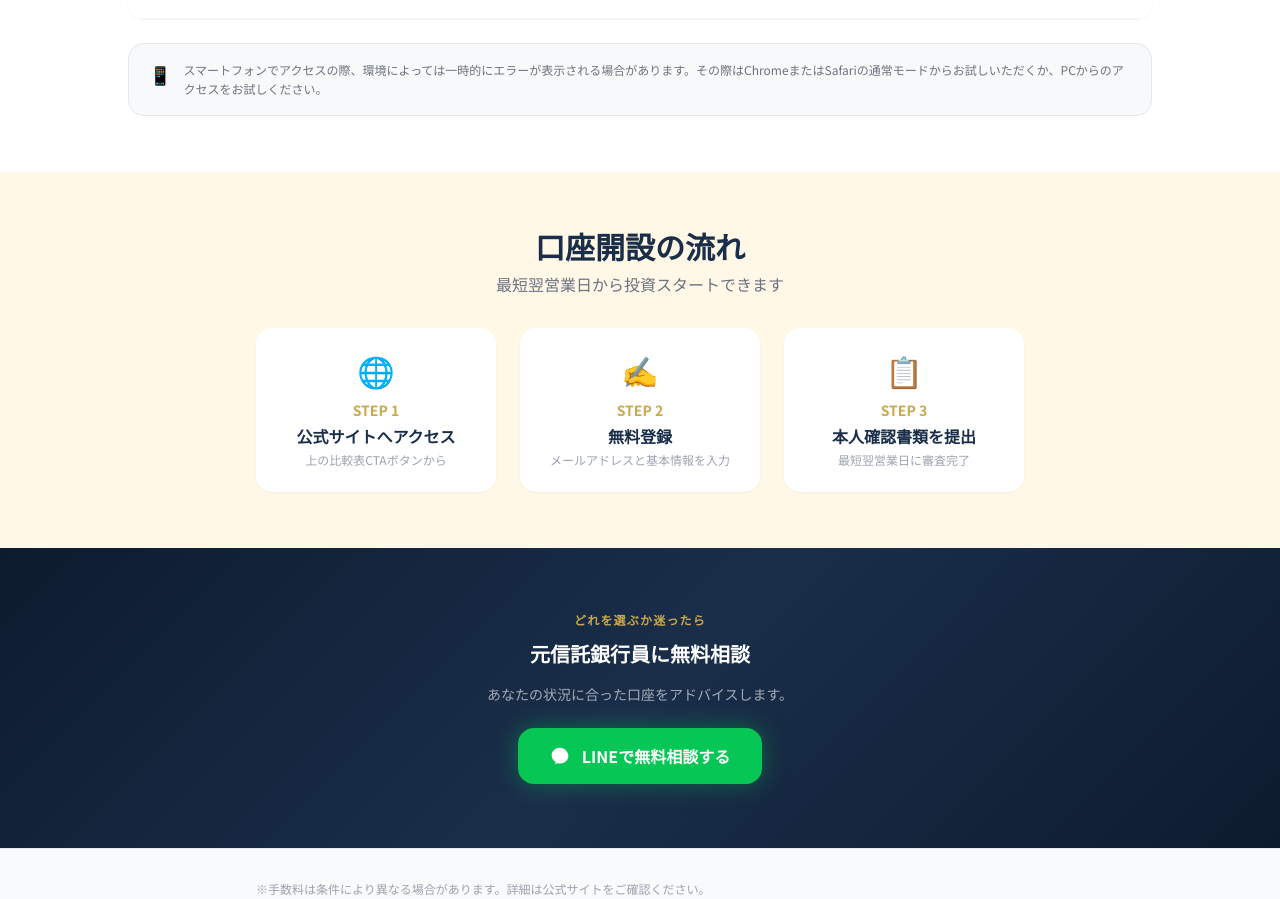
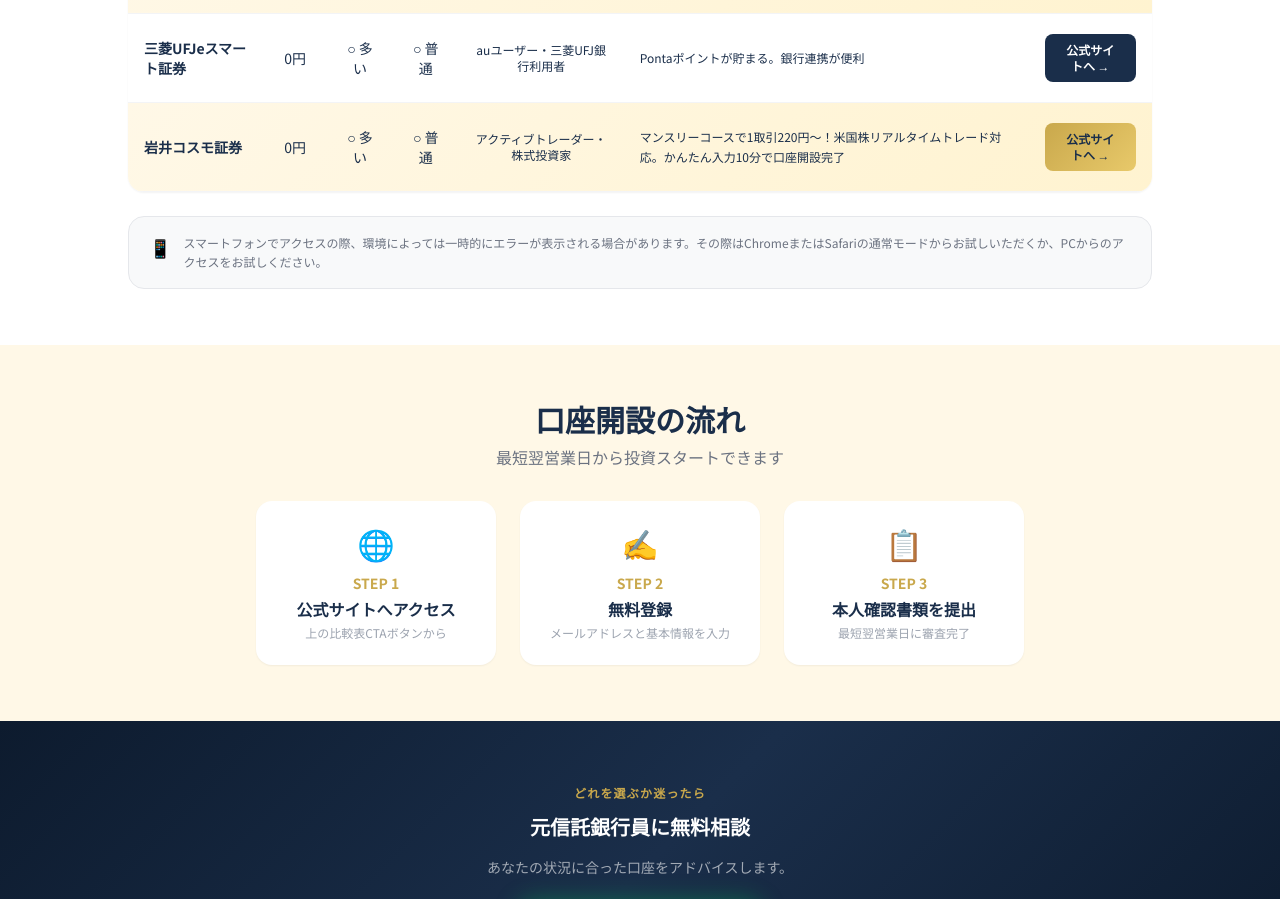
Before and after one commit to tanima3232-eng/bulltalk, a Next.js app: page /accounts/stock in a window 1280 px wide. Shown: the part 1184-2083 px from the top of the page. Built offline with nearby package versions, Linux system fonts and the light colour scheme.

Commit message:
feat: 岩井コスモ証券を証券口座開設ページに追加（アフィリエイト提携）

```diff
--- a/app/accounts/stock/page.tsx
+++ b/app/accounts/stock/page.tsx
@@ -70,6 +70,18 @@ const brokers = [
     target: "auユーザー・三菱UFJ銀行利用者",
     point: "Pontaポイントが貯まる。銀行連携が便利",
     ctaUrl: "https://www.bk.mufg.jp/",
+    hidden: false,
+  },
+  {
+    id: "iwaicosmo",
+    name: "岩井コスモ証券",
+    star: true,
+    fee: "0円",
+    products: "○ 多い",
+    app: "○ 普通",
+    target: "アクティブトレーダー・株式投資家",
+    point: "マンスリーコースで1取引220円〜！米国株リアルタイムトレード対応。かんたん入力10分で口座開設完了",
+    ctaUrl: "https://www.iwaicosmo.net/",
     hidden: false,
   },
 ];
```
